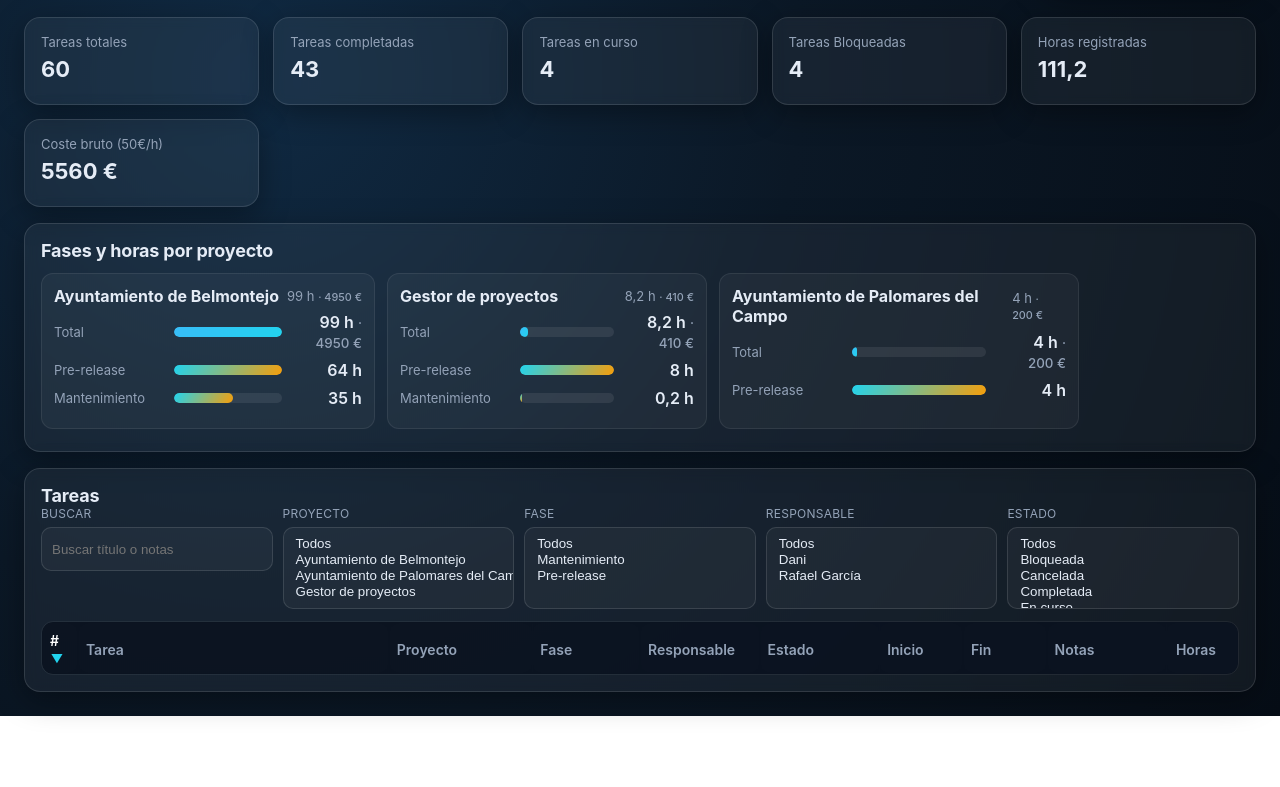
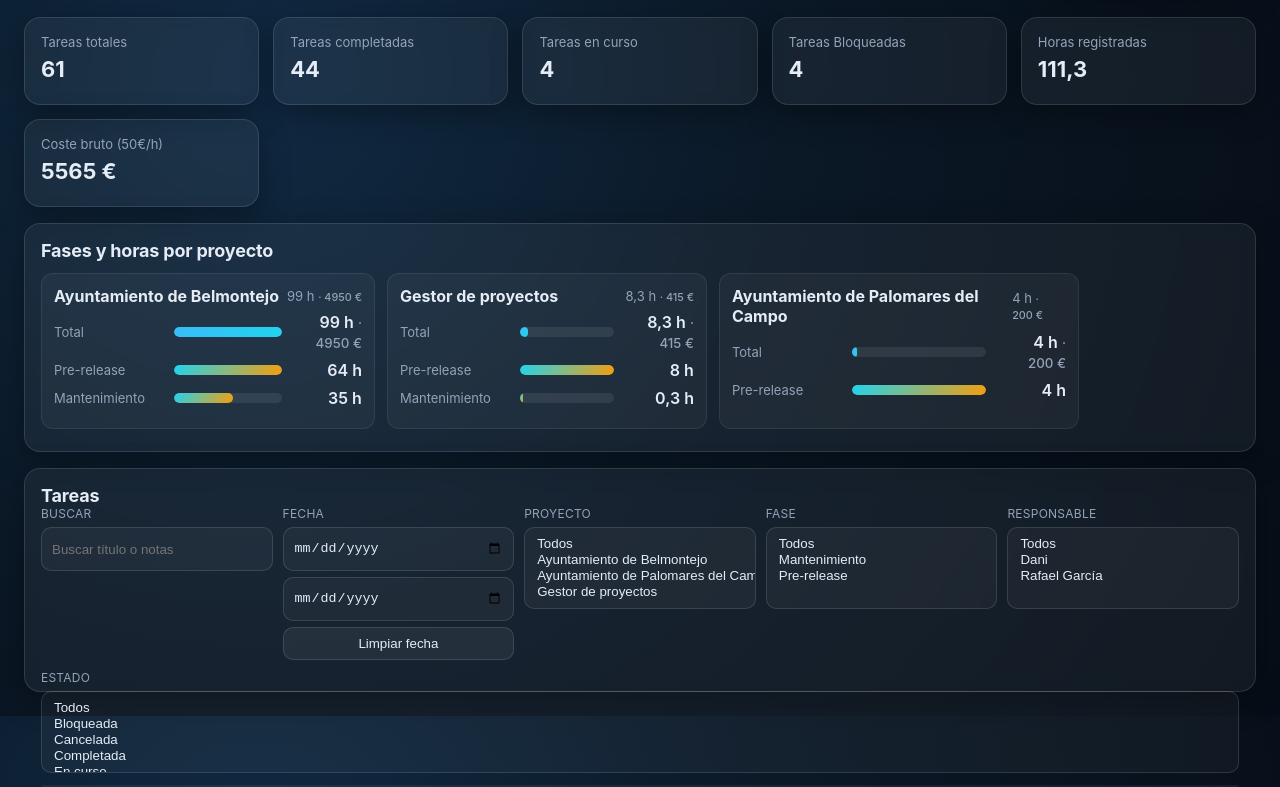
Before and after one commit to ralph1985/project-manager, a website: page home/index.html in a window 1280 px wide. Shown: the part 84-871 px from the top of the page. Before the commit the page ends 800 px from the top, so only its background shows below. Drawn offline with Linux system fonts and the light colour scheme.

Commit message:
feat: add date filtering functionality to tasks dashboard

```diff
--- a/data/projects-tasks.json
+++ b/data/projects-tasks.json
@@ -718,5 +718,17 @@
     "hours": 0.1,
     "notes": "Eliminado npm run bootstrap (Lerna 8 lo elimina) y actualizado README/AGENTS con la nota y scripts vigentes",
     "project": "Gestor de proyectos"
+  },
+  {
+    "id": 67,
+    "title": "Filtro de fechas en dashboard (rango, limpiar y UX)",
+    "phase": "Mantenimiento",
+    "owner": "Rafael García",
+    "status": "Completada",
+    "startDate": "08/12/2025",
+    "endDate": "08/12/2025",
+    "hours": 0.1,
+    "notes": "Selector de fecha inicial, rango desde/hasta con filtros por intersección, inputs apilados, fechas opcionales y botón para limpiar el rango.",
+    "project": "Gestor de proyectos"
   }
 ]
--- a/home/index.html
+++ b/home/index.html
@@ -33,6 +33,14 @@
         <div class="filter-group">
           <label for="search">Buscar</label>
           <input type="search" id="search" placeholder="Buscar título o notas">
+        </div>
+        <div class="filter-group">
+          <label for="dateStartFilter">Fecha</label>
+          <div class="date-range">
+            <input type="date" id="dateStartFilter" aria-label="Filtrar desde fecha">
+            <input type="date" id="dateEndFilter" aria-label="Filtrar hasta fecha">
+            <button type="button" id="dateClearBtn" class="btn-clear-date">Limpiar fecha</button>
+          </div>
         </div>
         <div class="filter-group">
           <label for="projectFilter">Proyecto</label>
@@ -130,6 +138,16 @@
       const parts = str.split('/').map(Number);
       if (parts.length !== 3 || Number.isNaN(parts[2])) return 0;
       return new Date(parts[2], parts[1] - 1, parts[0]).getTime();
+    };
+    const toDisplayDate = (inputValue) => {
+      if (!inputValue) return '';
+      const [yyyy, mm, dd] = inputValue.split('-');
+      if (!yyyy || !mm || !dd) return '';
+      return `${dd}/${mm}/${yyyy}`;
+    };
+    const parseInputDate = (inputValue, fallback) => {
+      if (!inputValue) return fallback;
+      return parseDate(toDisplayDate(inputValue));
     };
     const sorters = {
       id: (t) => t.id,
@@ -293,12 +311,17 @@
       const ownerSel = document.getElementById('ownerFilter');
       const phaseSel = document.getElementById('phaseFilter');
       const projectSel = document.getElementById('projectFilter');
+      const dateStartInput = document.getElementById('dateStartFilter');
+      const dateEndInput = document.getElementById('dateEndFilter');
       const setSelected = (select, values = []) => {
         Array.from(select.options).forEach(opt => {
           opt.selected = values.includes(opt.value);
         });
       };
       search.value = saved.search || '';
+      const legacySingleDate = saved.date || '';
+      dateStartInput.value = saved.dateStart ?? legacySingleDate ?? '';
+      dateEndInput.value = saved.dateEnd ?? legacySingleDate ?? '';
       setSelected(statusSel, saved.status);
       setSelected(ownerSel, saved.owner);
       setSelected(phaseSel, saved.phase);
@@ -342,6 +365,9 @@
       const ownerSel = document.getElementById('ownerFilter');
       const phaseSel = document.getElementById('phaseFilter');
       const projectSel = document.getElementById('projectFilter');
+      const dateStartInput = document.getElementById('dateStartFilter');
+      const dateEndInput = document.getElementById('dateEndFilter');
+      const dateClearBtn = document.getElementById('dateClearBtn');
 
       const selectedValues = (select) =>
         Array.from(select.selectedOptions).map(o => o.value);
@@ -354,13 +380,22 @@
         const ownerValues = normalizeSelected(selectedValues(ownerSel));
         const phaseValues = normalizeSelected(selectedValues(phaseSel));
         const projectValues = normalizeSelected(selectedValues(projectSel));
+        const dateStartValue = dateStartInput.value;
+        const dateEndValue = dateEndInput.value;
+        const hasDateRange = Boolean(dateStartValue || dateEndValue);
+        const rangeStart = parseInputDate(dateStartValue, -Infinity);
+        const rangeEnd = parseInputDate(dateEndValue, Infinity);
         const filtered = allTasks.filter(t => {
           const matchesTerm = !term || `${t.title} ${t.notes || ''}`.toLowerCase().includes(term);
           const matchesStatus = statusValues.length === 0 || statusValues.includes(t.status);
           const matchesOwner = ownerValues.length === 0 || ownerValues.includes(t.owner);
           const matchesPhase = phaseValues.length === 0 || phaseValues.includes(t.phase);
           const matchesProject = projectValues.length === 0 || projectValues.includes(t.project);
-          return matchesTerm && matchesStatus && matchesOwner && matchesPhase && matchesProject;
+          const taskStart = parseDate(t.startDate);
+          const taskEnd = parseDate(t.endDate) || taskStart;
+          const hasTaskDate = Boolean(taskStart || taskEnd);
+          const matchesDate = !hasDateRange || (hasTaskDate && taskEnd >= rangeStart && taskStart <= rangeEnd);
+          return matchesTerm && matchesStatus && matchesOwner && matchesPhase && matchesProject && matchesDate;
         });
         renderTable(sortTasks(filtered));
         saveFilterState({
@@ -369,11 +404,18 @@
           owner: ownerValues,
           phase: phaseValues,
           project: projectValues,
+          dateStart: dateStartValue || '',
+          dateEnd: dateEndValue || '',
         });
       }
 
-      [search, statusSel, ownerSel, phaseSel, projectSel].forEach(el => el.addEventListener('input', apply));
-      [statusSel, ownerSel, phaseSel, projectSel].forEach(el => el.addEventListener('change', apply));
+      [search, statusSel, ownerSel, phaseSel, projectSel, dateStartInput, dateEndInput].forEach(el => el.addEventListener('input', apply));
+      [statusSel, ownerSel, phaseSel, projectSel, dateStartInput, dateEndInput].forEach(el => el.addEventListener('change', apply));
+      dateClearBtn.addEventListener('click', () => {
+        dateStartInput.value = '';
+        dateEndInput.value = '';
+        apply();
+      });
       apply();
       return apply;
     }
--- a/home/styles.css
+++ b/home/styles.css
@@ -216,6 +216,26 @@ h2 {
   max-height: 140px;
   overflow-y: auto;
 }
+.date-range {
+  display: flex;
+  flex-direction: column;
+  gap: 6px;
+}
+.date-range input {
+  min-height: 44px;
+  max-height: none;
+}
+.btn-clear-date {
+  background: rgba(255, 255, 255, 0.06);
+  border: 1px solid var(--card-border);
+  color: var(--text);
+  padding: 8px 10px;
+  border-radius: 10px;
+  cursor: pointer;
+}
+.btn-clear-date:hover {
+  background: rgba(255, 255, 255, 0.1);
+}
 .project-phases {
   display: flex;
   gap: 12px;
```
